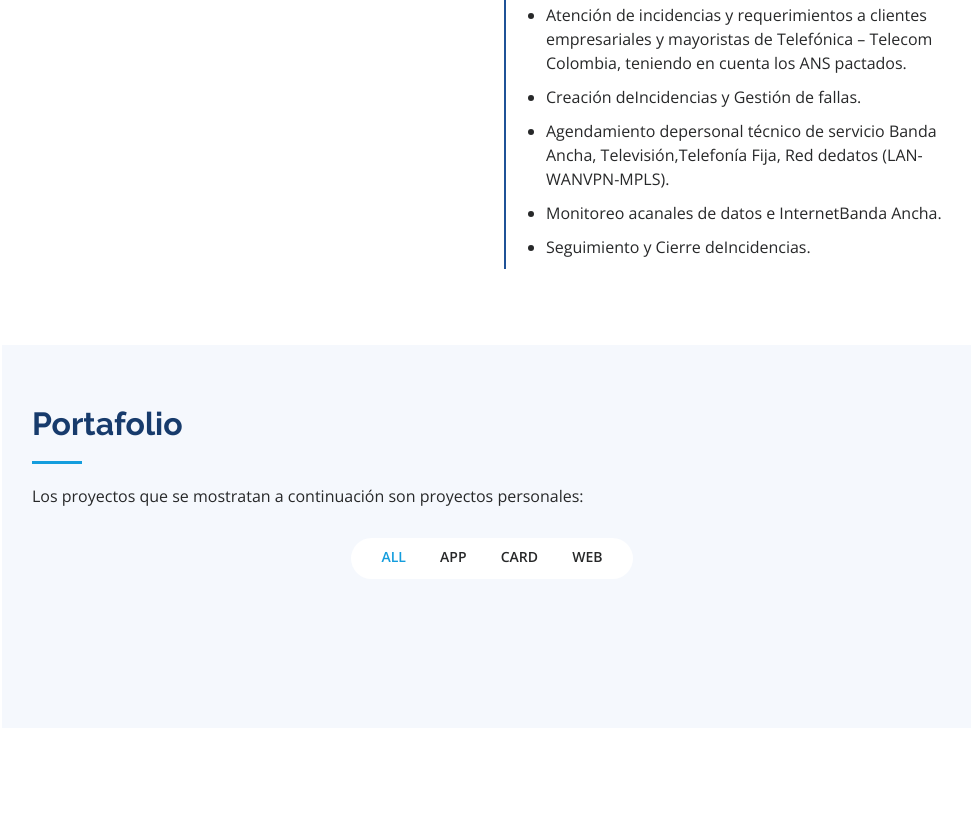
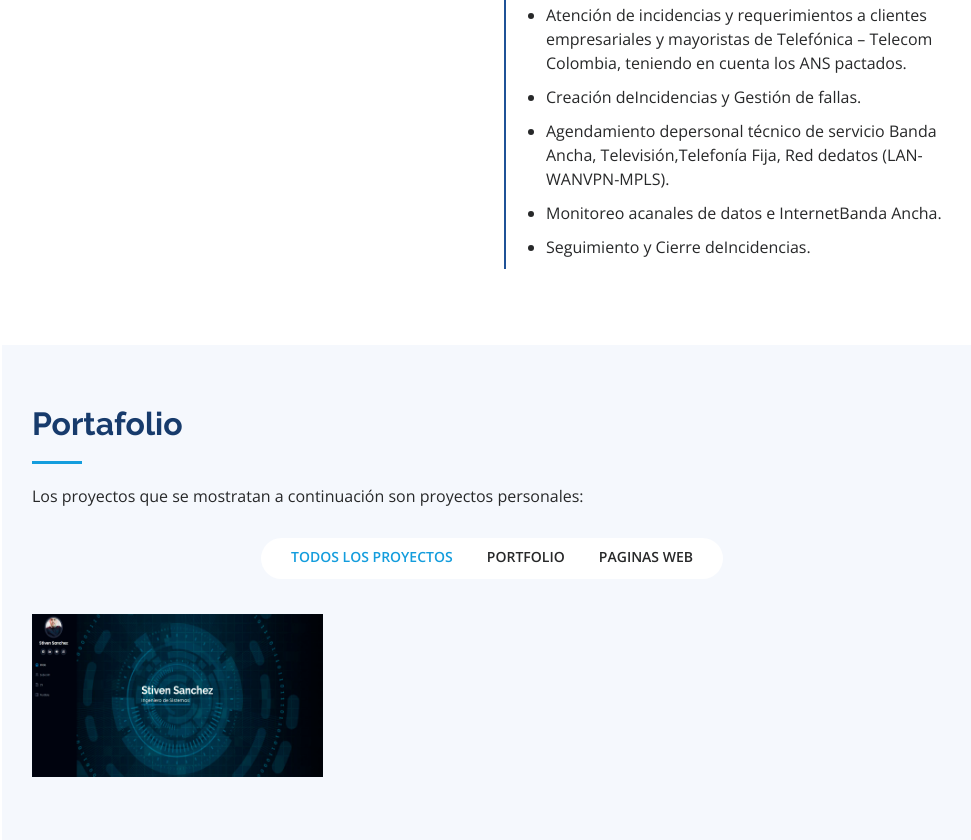
Before and after one commit to StivenNSN/bssanchezf, a plain HTML site: page index.html in a window 1280 px wide. Shown: the part 4728-5568 px from the top of the page, without its empty margins (298-1269 px from the left). Before the commit the page ends 5456 px from the top, so only its background shows below. Drawn offline with nearby package versions, Linux system fonts and the light colour scheme.

Commit message:
actualizacion

```diff
--- a/index.html
+++ b/index.html
@@ -369,15 +369,25 @@
         <div class="row" data-aos="fade-up">
           <div class="col-lg-12 d-flex justify-content-center">
             <ul id="portfolio-flters">
-              <li data-filter="*" class="filter-active">All</li>
-              <li data-filter=".filter-app">App</li>
-              <li data-filter=".filter-card">Card</li>
-              <li data-filter=".filter-web">Web</li>
+              <li data-filter="*" class="filter-active">Todos los Proyectos</li>
+              <li data-filter=".filter-portafolio">Portfolio</li>
+              <li data-filter=".filter-web">Paginas WEB</li>
             </ul>
           </div>
         </div>
 
         <div class="row portfolio-container" data-aos="fade-up" data-aos-delay="100">
+
+          <div class="col-lg-4 col-md-6 portfolio-item filter-portafolio">
+            <div class="portfolio-wrap">
+              <img src="assets/img/portfolio/portfolio-2.JPG" class="img-fluid" alt="">
+              <div class="portfolio-links">
+                <a href="assets/img/portfolio/portfolio-2.JPG" data-gallery="portfolioGallery" class="portfolio-lightbox" title="Mi Portafolio">
+                  <i class="bx bx-plus"></i></a>
+                <a href="https://bssanchezf.netlify.app/" target="_blank" title="More Details"><i class="bx bx-link"></i></a>
+              </div>
+            </div>
+          </div>
 
           <div class="col-lg-4 col-md-6 portfolio-item filter-web">
             <div class="portfolio-wrap">
```
Also changed, not shown: assets/img/portfolio/portfolio-2.JPG (added).
